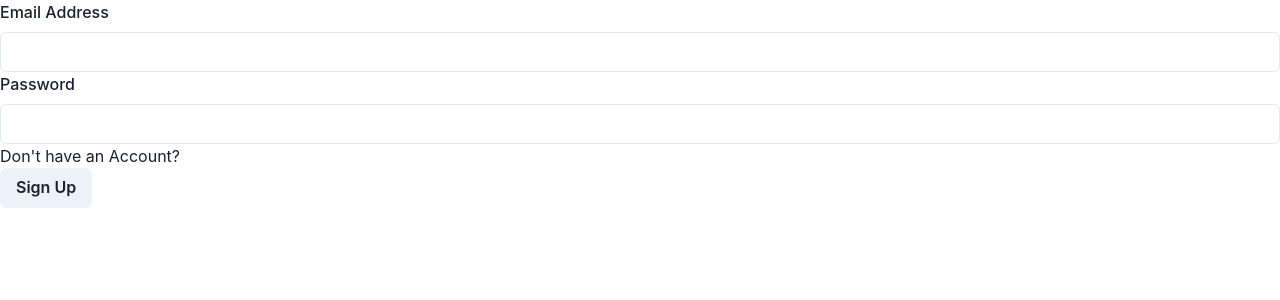
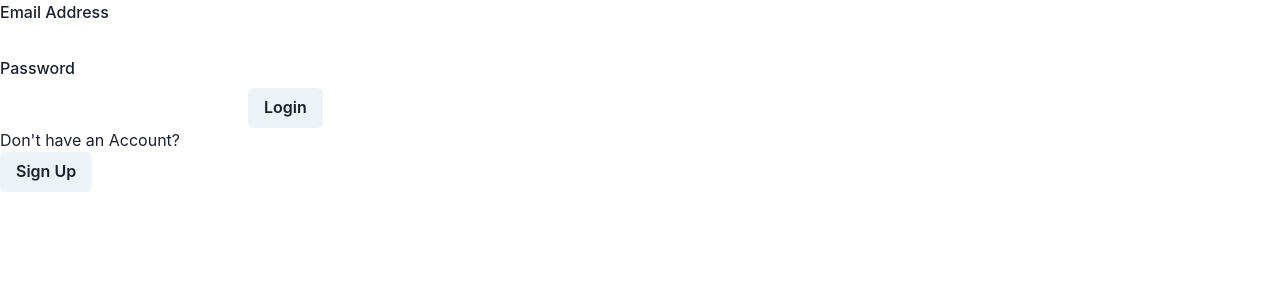
Before and after one commit to jaybert0/cabinshare, a React (Create React App) app in the folder a-front-end/: page /login in a window 1280 px wide. Shown: the top 300 px of the page. Built offline with nearby package versions, Linux system fonts and the light colour scheme; no server answers.

Commit message:
finished creating the functionality for the login Form

```diff
--- a/a-front-end/src/Components/Login/Login.jsx
+++ b/a-front-end/src/Components/Login/Login.jsx
@@ -13,6 +13,7 @@ import {
     Stack,
     Button,
   } from "@chakra-ui/react";
+
 
 
 function Login ({onLogin}){
--- a/a-front-end/src/Components/Login/LoginForm.jsx
+++ b/a-front-end/src/Components/Login/LoginForm.jsx
@@ -6,22 +6,52 @@ import {
     FormErrorMessage,
     FormHelperText,
     Input,
+    Button,
   } from '@chakra-ui/react'
+  import { useNavigate} from "react-router-dom";
 
-function LoginForm(){
+
+function LoginForm({onLogin}){
     const [email, setEmail] = useState("");
     const [password, setPassword] = useState("");
     const [errors, setErrors] = useState([]);
     const [isLoading, setIsLoading] = useState(false);
+    const navigate = useNavigate()
+
+    function handleSubmit(e){
+        e.preventDefault();
+        setIsLoading(true);
+        fetch("/login", {
+            method: 'POST',
+            headers: { "Content-Type": "application/json"},
+            body: JSON.stringify({ email, password })
+        }).then ((r) => {
+            setIsLoading(false);
+            if (r.ok){
+                r.json().then((user) => onLogin(user));
+                navigate("/")
+
+
+            } else {
+                r.json().then((err) => setErrors(err.errors));
+            }
+
+        });
+
+    }
+
+
     return (
+
         <div>
-            <FormControl>
+            <form onSubmit={handleSubmit}>
                 <FormLabel>Email Address</FormLabel>
-                <Input id="email" type="email"/>
+                <input id="email" type="email" onChange={(e) => setEmail(e.target.value)}/>
                 <br></br>
                 <FormLabel>Password</FormLabel>
-                <Input id="password" type="password"/>
-            </FormControl>
+                <input id="password" type="password" onChange={(e) => setPassword(e.target.value)}/>
+                <Button type="submit">Login</Button>
+            </form>
         </div>
     )
 }
```
